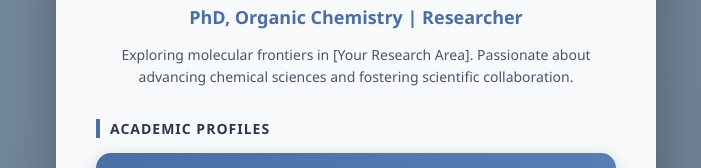
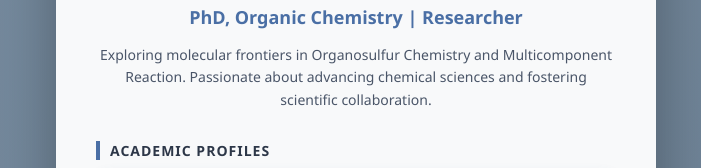
Before and after one commit to Dr-Ujjwal-Goswami/dr-ujjwal-goswami.github.io, a plain HTML site: page index.html in a window 1280 px wide. Shown: the part 241-409 px from the top of the page, without its empty margins (284-985 px from the left). Drawn offline with Linux system fonts and the light colour scheme.

Commit message:
Update bio

```diff
--- a/index.html
+++ b/index.html
@@ -290,7 +290,7 @@
             <img src="Ujjwal.jpg" alt="Profile Photo" class="profile-img">
             <h1>Your Name</h1>
             <div class="title">PhD, Organic Chemistry | Researcher</div>
-            <p class="bio">Exploring molecular frontiers in [Your Research Area]. Passionate about advancing chemical sciences and fostering scientific collaboration.</p>
+            <p class="bio">Exploring molecular frontiers in Organosulfur Chemistry and Multicomponent Reaction. Passionate about advancing chemical sciences and fostering scientific collaboration.</p>
         </div>
 
         <div class="section-title">Academic Profiles</div>
@@ -394,4 +394,5 @@
         });
     </script>
 </body>
+
 </html>
```
